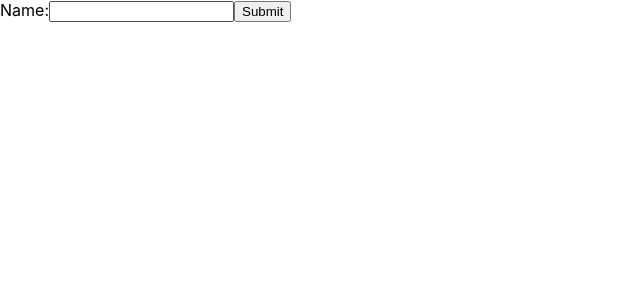
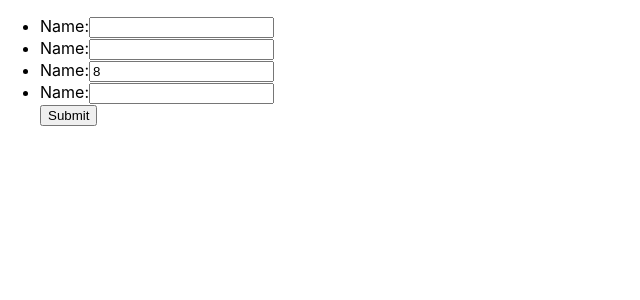
Before and after one commit to jmcdona1d/Workout_Helper, a React (Create React App) app: page / in a window 1280 px wide. Shown: the top 300 px of the page, without its empty margins (0-640 px from the left). Built offline with nearby package versions, Linux system fonts and the light colour scheme.

Commit message:
Added base funcitonallity

```diff
--- a/src/components/Weight_entry.js
+++ b/src/components/Weight_entry.js
@@ -3,34 +3,130 @@ import React from "react";
 export default class NameForm extends React.Component {
   constructor(props) {
     super(props);
-    this.state = { value: "" };
+    this.state = {
+      valuesEntered: false,
+      value: "",
+      value2: "",
+      value3: 8,
+      value4: "",
+      weekNum: 1,
+      percentage1: 0.65
+    };
 
-    this.handleChange = this.handleChange.bind(this);
+    this.handleInputChange = this.handleInputChange.bind(this);
     this.handleSubmit = this.handleSubmit.bind(this);
+    this.changeWeek = this.changeWeek.bind(this);
   }
 
-  handleChange(event) {
-    this.setState({ value: event.target.value });
+  handleInputChange(event) {
+    const target = event.target;
+    const value = target.value;
+    const name = target.name;
+
+    this.setState({
+      [name]: value
+    });
   }
-
   handleSubmit(event) {
-    alert("A name was submitted: " + this.state.value);
+    this.setState({ valuesEntered: true });
     event.preventDefault();
   }
 
+  changeWeek(event) {
+    var week = parseInt(this.state.weekNum) + 1;
+    if (week === 5) {
+      //control so weeks only go from 1 - 4
+      week = 1;
+    }
+
+    switch (week) {
+      case 1:
+        this.setState({ percentage1: 0.65 });
+        break;
+      case 2:
+        this.setState({ percentage1: 0.7 });
+        break;
+      case 3:
+        this.setState({ percentage1: 0.75 });
+        break;
+      case 4:
+        this.setState({ percentage1: 0.4 });
+        break;
+      default:
+        this.setState({ percentage1: 0.65 });
+    }
+    this.setState({ weekNum: week });
+  }
+
   render() {
+    if (!this.state.valuesEntered) {
       return (
+        <ul>
           <form onSubmit={this.handleSubmit}>
+            <li>
               <label>
                 Name:
                 <input
-            type="text"
-            value={this.state.value}
-            onChange={this.handleChange}
+                  name="value1"
+                  type="number"
+                  value={this.state.value1}
+                  onChange={this.handleInputChange}
                 />
               </label>
+            </li>
+            <li>
+              <label>
+                Name:
+                <input
+                  name="value2"
+                  type="number"
+                  value={this.state.value2}
+                  onChange={this.handleInputChange}
+                />
+              </label>
+            </li>
+            <li>
+              <label>
+                Name:
+                <input
+                  name="value3"
+                  type="number"
+                  value={this.state.value3}
+                  onChange={this.handleInputChange}
+                />
+              </label>
+            </li>
+            <li>
+              <label>
+                Name:
+                <input
+                  name="value4"
+                  type="number"
+                  value={this.state.value4}
+                  onChange={this.handleInputChange}
+                />
+              </label>
+            </li>
             <input type="submit" value="Submit" />
           </form>
+        </ul>
+      );
+    } else {
+      var bench = parseInt(this.state.value3);
+
+      return (
+        <div>
+          <h2>Weights to use for week {this.state.weekNum}:</h2>
+          <ul>
+            <li>{(bench * this.state.percentage1).toFixed(0)}</li>
+
+            <li>{(bench * (this.state.percentage1 + 0.1)).toFixed(0)}</li>
+
+            <li>{(bench * (this.state.percentage1 + 0.2)).toFixed(0)}</li>
+          </ul>
+          <button onClick={this.changeWeek}>Cycle Weeks</button>
+        </div>
       );
     }
   }
+}
```
Lines whose indentation alone changed are shown as unchanged.
